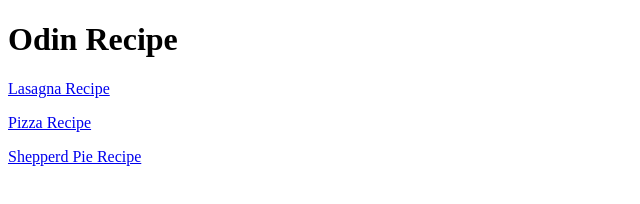
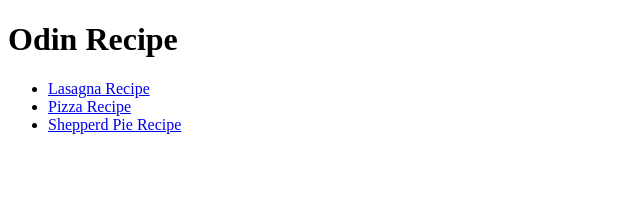
Before and after one commit to MarcAndreSeguin/odin-recipes, a plain HTML site: page index.html in a window 1280 px wide. Shown: the whole page, without its empty margins (0-640 px from the left). Drawn offline with Linux system fonts and the light colour scheme.

Commit message:
Recipe links as list on index page

```diff
--- a/index.html
+++ b/index.html
@@ -7,8 +7,10 @@
 </head>
 <body>
     <h1>Odin Recipe</h1>
-    <p><a href="recipes/lasagna.html">Lasagna Recipe</a></p>
-    <p><a href="recipes/pizza.html">Pizza Recipe</a></p>
-    <p><a href="recipes/shepperd-pie.html">Shepperd Pie Recipe</a></p>
+    <ul>
+    <li><a href="recipes/lasagna.html">Lasagna Recipe</a></li>
+    <li><a href="recipes/pizza.html">Pizza Recipe</a></li>
+    <li><a href="recipes/shepperd-pie.html">Shepperd Pie Recipe</a></li>
+    </ul>
 </body>
 </html>
```
